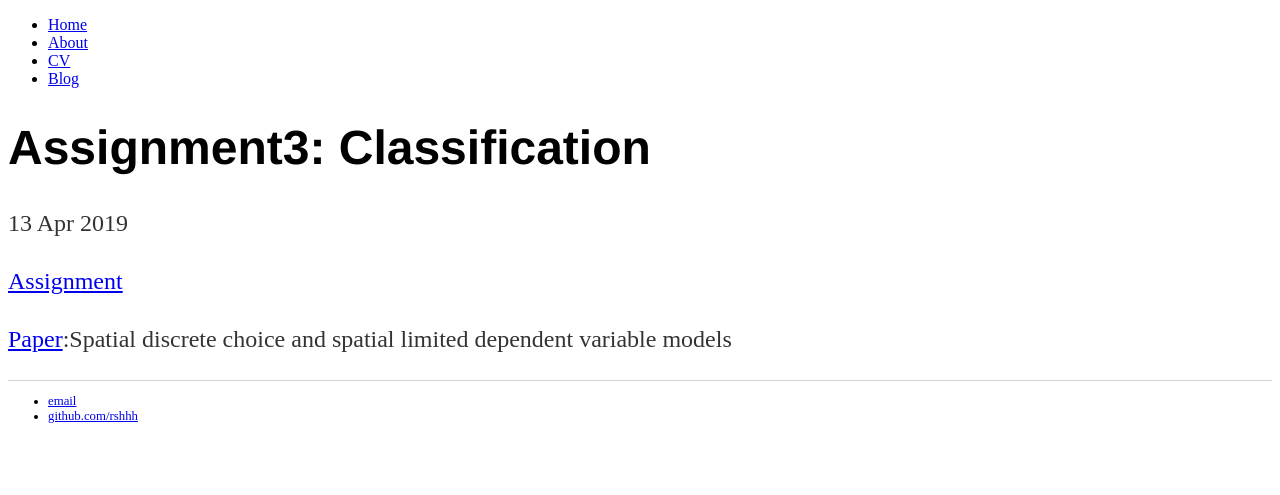
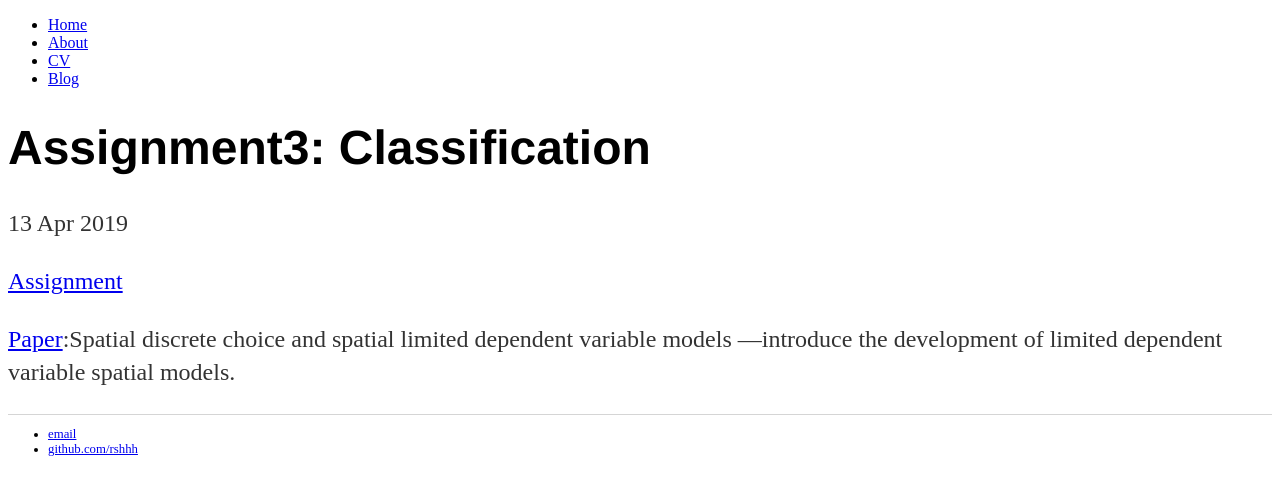
Before and after one commit to RSHHH/Microecon.github.io, a Jekyll site: the page built from _posts/2019-04-13-assignment3.md, in a window 1280 px wide. Shown: the top 495 px of the page. Built offline with Jekyll 4.4.1, drawn with Linux system fonts in a browser that asks for light colours.

Commit message:
Update 2019-04-13-assignment3.md

```diff
--- a/_posts/2019-04-13-assignment3.md
+++ b/_posts/2019-04-13-assignment3.md
@@ -6,3 +6,4 @@ date: 2019-04-13
 [Assignment]({{site.baseurl}}/microecon/assignment_3.pdf)
 
 [Paper]({{site.baseurl}}/microecon/Spatial discrete choice.pdf):Spatial discrete choice and spatial limited dependent variable models
+---introduce the development of limited dependent variable spatial models.
```
